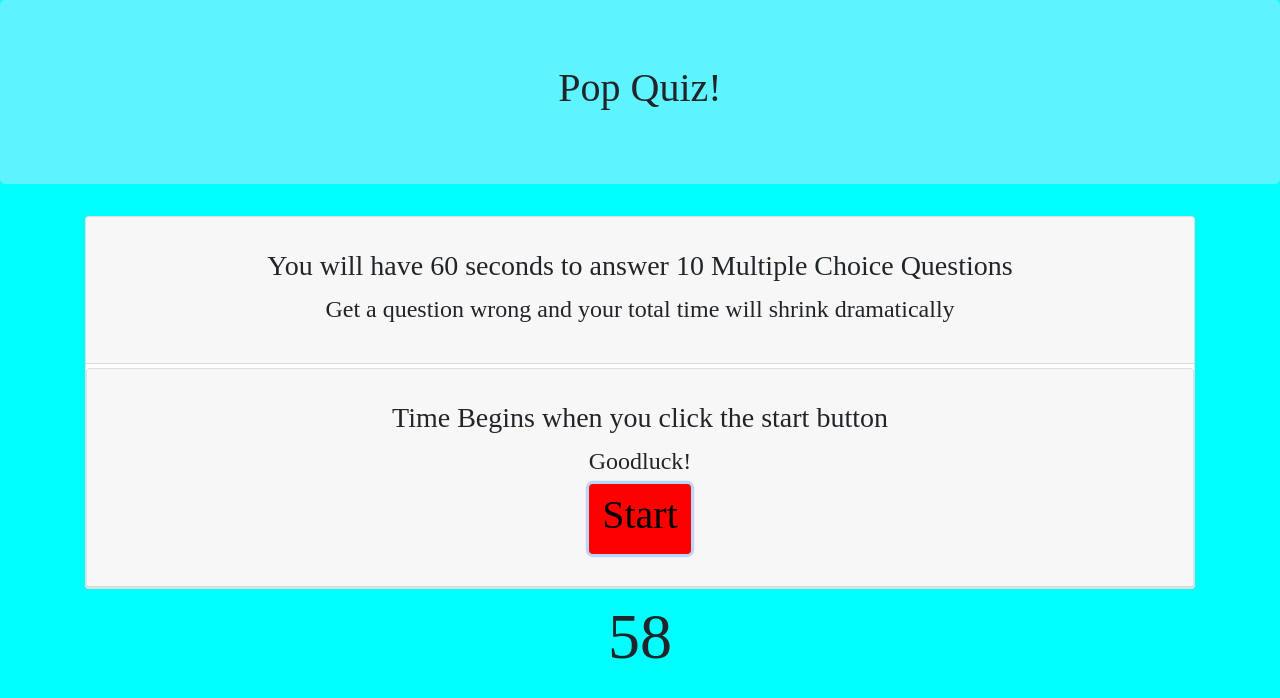
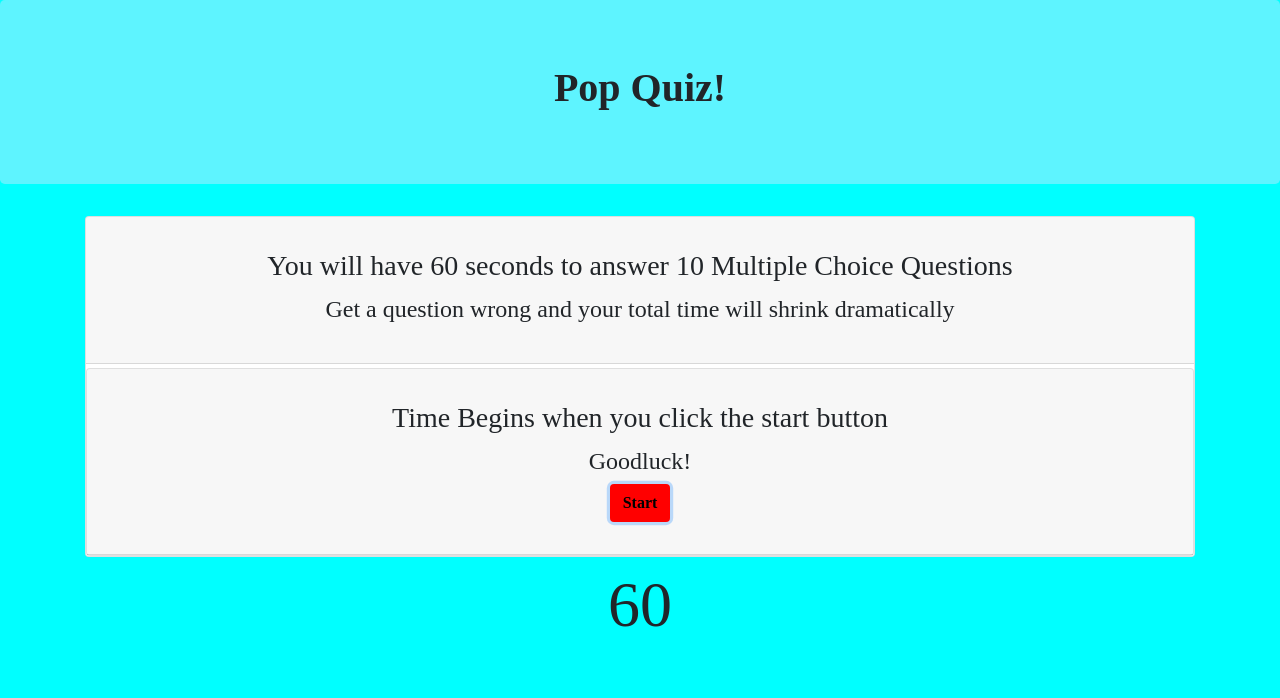
Before and after one commit to asegre18/hw4-quiz-game, a plain HTML site: page index.html in a window 1280 px wide. Both pictures are taken after a click on the button "Start". Drawn offline with nearby package versions, Linux system fonts and the light colour scheme.

Commit message:
updated css

```diff
--- a/index.html
+++ b/index.html
@@ -14,7 +14,7 @@
     <div class="jumbotron">
         <h1 class="text-center">Pop Quiz!</h1>
     </div>
-    <div class="container">
+    <div class="container" id="container">
         <div class="card mt-1">
             <div class="card-header">
                 <div class="card-body text-center">
@@ -27,10 +27,8 @@
                     <div class="card-body text-center">
                         <h3 class="card-title">Time Begins when you click the start button</h3>
                         <h4 class="card-welcome">Goodluck!</h4>
-                        <button id="btn-start" class="btn" value="start">
-                            <h1>Start</h1>
+                        <button id="btn-start" class="btn" value="start">Start</button>
                             <!-- look up how to flash two colors over the start button component -->
-                        </button>
                     </div>
                 </div>
             </div>
--- a/script.js
+++ b/script.js
@@ -3,7 +3,17 @@ $(document).ready(function () {
     let score = 0;
     const totalQuestions = 10;
     let timer = 60;
-    const quizContainer = $(".card");
+    const $container = $(".container");
+    // trying to add animation over the start button to switch colors every second
+    // setInterval(function() {
+    //     let btnStart = $('.btn-start');
+    //     if (btnStart.css('background-color') == 'red') {
+    //         btnStart.css({'background-color':'green'});
+    //     }
+    //     else {
+    //         btnStart.css({'background-color':'red'});
+    //     }
+    // }, 1000);
 
     // quiz questions
     const questions = [
@@ -121,6 +131,7 @@ $(document).ready(function () {
     // timer functions and code:
     const $countdown = $(".countdown");
     $countdown.text(timer);
+    // fun animation once the start button is clicked https://api.jqueryui.com/color-animation/
     // start button gets clicked function
     $("#btn-start").click(function () {
         console.log("clicked");
@@ -133,6 +144,8 @@ $(document).ready(function () {
     // start of quiz builder function
     function buildQuiz() {
         const output = [];
+        hideRules();
+        const quizContainer = $container;
         questions.forEach(
             (currentQuestion, questionNumber) => {
                 const answers = [];
@@ -150,7 +163,7 @@ $(document).ready(function () {
                       <div class="question"> ${currentQuestion.question} </div>
                       <div class="answers"> ${answers.join("")} </div>
                     </div>`
-                  );
+                );
             }
         );
         quizContainer.innerHTML = output.join('');
@@ -176,6 +189,15 @@ $(document).ready(function () {
         timer = timer - 5;
     }
 
+    function hideRules() {
+        let x = $("#container");
+        if (x.style.display === "none") {
+            x.style.display = "block";
+        } else {
+            x.style.display = "none";
+        }
+    }
+
     // create an object with each multiple choice question and answer
     // add key "q:" "a1", "a2", "a3", "a4" - answers too
     // total of 10 questions with 4 possible answers
--- a/style.css
+++ b/style.css
@@ -1,40 +1,37 @@
 /* import style sheet from our todo list activity to start */
-
 *,
 *::before,
 *::after {
   box-sizing: border-box;
 }
-
 body {
   background-color: aqua;
   font-family: "Concert One";
   font-size: 16px;
 }
-
 #card-text {
     font-size: 150%;
 }
-
 .jumbotron {
 background-color: #5ef4ff;
+font-weight: bold;
 }
-
+.text-center {
+    font-weight: bold;
+}
 .container {
     background-color: aqua;
 }
-
 #btn-start {
     background-color: red;
+    font-weight: bold;
 }
-
 .countdown {
     /* align it in top right corner */
     text-align: center;
     font-size: 400%;
 }
 /* not doing anything at the moment */
-
 input {
   height: 50px;
   width: 100%;
@@ -43,13 +40,11 @@ input {
   font-size: 2.4em;
   border: none;
 }
-
 ul {
   list-style-type: none;
   padding: 0;
   background-color: white;
 }
-
 li {
   height: 50px;
   margin-top: 5px;
@@ -60,18 +55,15 @@ li {
   font-size: 1.5em;
   line-height: 1.5;
 }
-
 li:before {
   content: "\200B";
   position: absolute;
 }
-
 li::after {
   content: " ";
   display: block;
   clear: both;
 }
-
 li button {
   float: right;
   border: none;
@@ -81,11 +73,9 @@ li button {
   color: white;
   font-size: 1em;
 }
-
 li button:hover {
   background-color: #febc5d;
 }
-
 .todos {
   width: 800px;
   margin: 0 auto;
```
